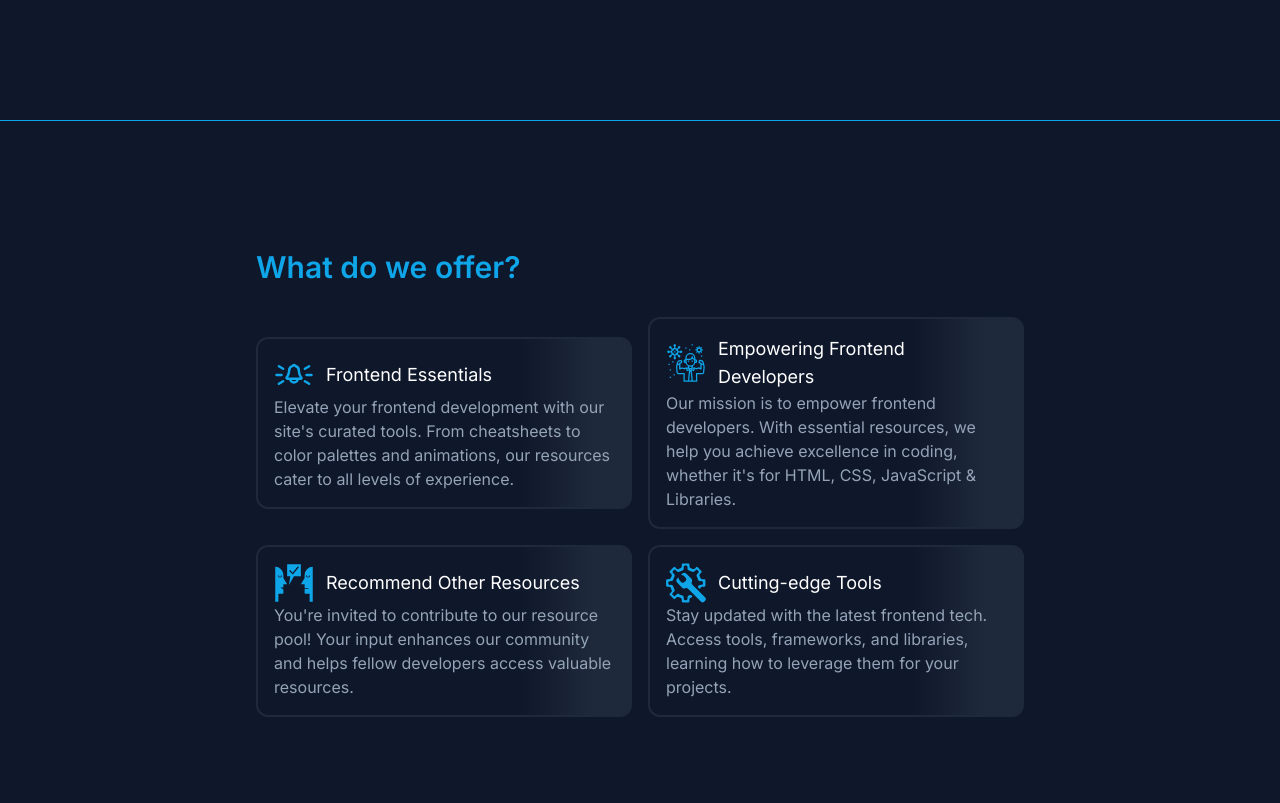
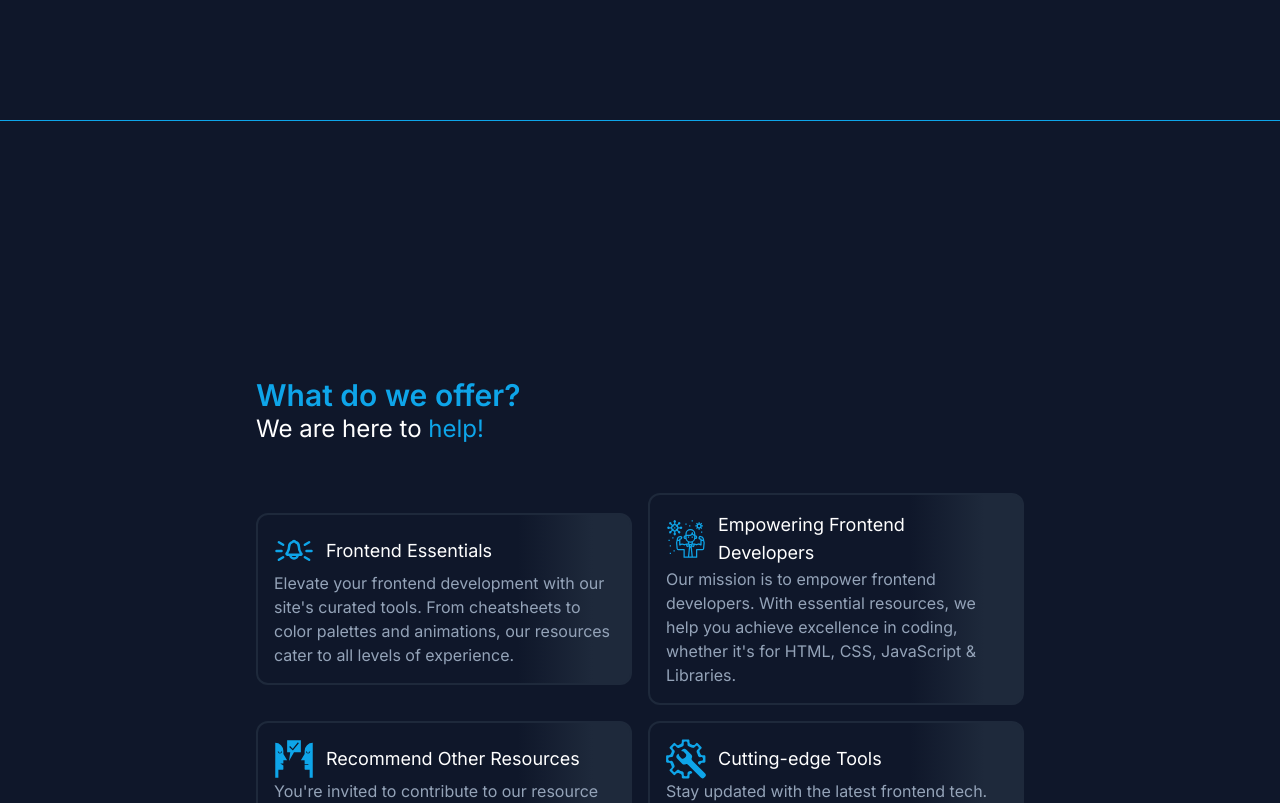
Before and after one commit to dustinsoos/frontend-assets, a Next.js app: page / in a window 1280 px wide. Shown: the part 680-1483 px from the top of the page. Built offline with nearby package versions, Linux system fonts and the light colour scheme.

Commit message:
Card changes

```diff
--- a/app/components/Cards.jsx
+++ b/app/components/Cards.jsx
@@ -34,10 +34,13 @@ export default function Cards() {
   return (
     <>
       <section className="h-screen px-2 md:px-16 lg:px-32 xl:px-64 bg-slate-900 ">
-        <h3 className=" text-sky-500 text-3xl font-semibold pt-8 mb-4 md:pt-8 md:pb-8  md:mb-0  lg:pt-32">
+        <h3 className=" text-sky-500 text-3xl font-semibold pt-8 mb-4  md:pt-8  md:mb-0  lg:pt-64">
           What do we offer?
         </h3>
-        <div className="  md:text-left flex flex-col lg:grid lg:grid-cols-2 lg:items-center gap-4 w-full">
+        <h4 className=" hidden mb-4 md:pb-8  text-white text-2xl md:block">
+          We are here to <span className="text-sky-500">help!</span>
+        </h4>
+        <div className="  md:text-left flex flex-col lg:grid lg:grid-cols-2 lg:items-center gap-2 md:gap-4 w-full ">
           {cardData.map((data) => (
             <div
               key={data.id}
--- a/app/navbar/Navbar.jsx
+++ b/app/navbar/Navbar.jsx
@@ -39,7 +39,7 @@ export default function Navbar() {
         </div>
 
         {isOpen && (
-          <div className="  w-20 mx-auto grid items-center text-center gap-6 p-4">
+          <div className="  w-20 mx-auto grid items-center text-center gap-6 p-4 ">
             {navItems.map((item) => (
               <li className="" key={item.id}>
                 <a
```
